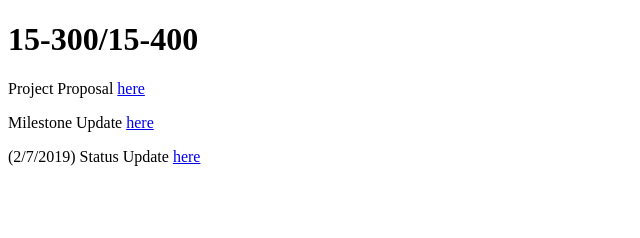
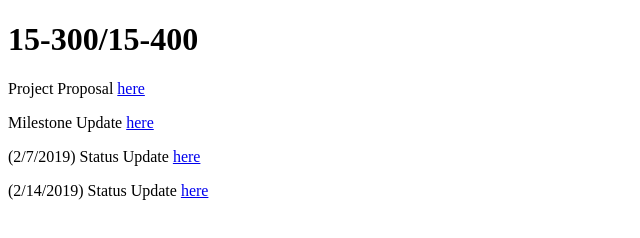
Before and after one commit to TZLANDREW/TZLANDREW.github.io, a plain HTML site: page index.html in a window 1280 px wide. Shown: the whole page, without its empty margins (0-640 px from the left). Drawn offline with Linux system fonts and the light colour scheme.

Commit message:
Update index.html

```diff
--- a/index.html
+++ b/index.html
@@ -5,5 +5,6 @@
 <p>Project Proposal <a href="http://TZLANDREW.github.io/documents/proposal.pdf">here</a></p>
 <p>Milestone Update <a href="http://TZLANDREW.github.io/documents/milestone_report.pdf">here</a></p>
 <p>(2/7/2019) Status Update <a href="http://TZLANDREW.github.io/documents/status_02_07_19.pdf">here</a></p>
+<p>(2/14/2019) Status Update <a href="http://TZLANDREW.github.io/documents/status_02_14_19.pdf">here</a></p>
 </body>
 </html>
```
